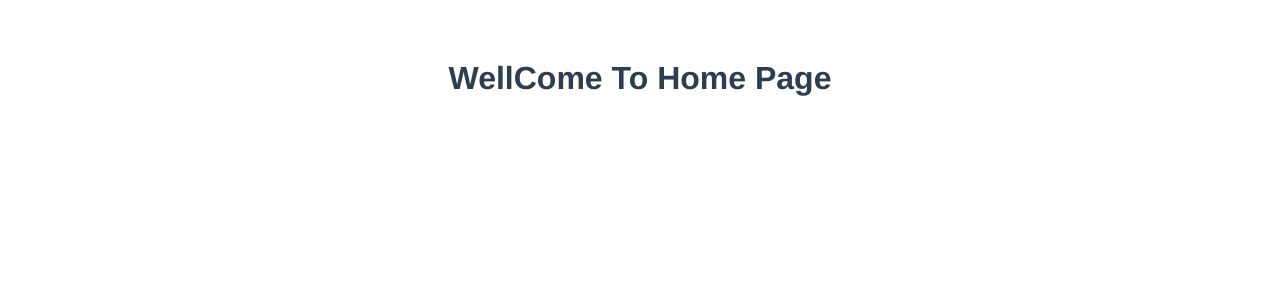
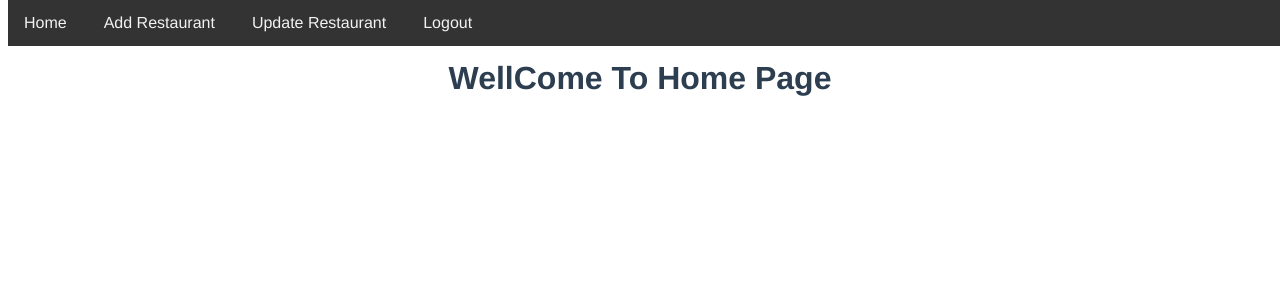
Before and after one commit to ismail306/Vue-Project, a Vue app in the folder rms/: page / in a window 1280 px wide. Shown: the top 300 px of the page. Built offline with nearby package versions, Linux system fonts and the light colour scheme; sample sign-in values are in the browser's storage.

Commit message:
navbar added

```diff
--- /dev/null
+++ b/rms/src/components/Header.vue
@@ -0,0 +1,38 @@
+<template>
+  <div class="navbar">
+    <a href="#">Home</a>
+    <a href="#">Add Restaurant </a>
+    <a href="#">Update Restaurant</a>
+    <a href="#">Logout</a>
+  </div>
+</template>
+
+<script>
+export default {
+  name: "HeaderSection",
+};
+</script>
+
+<style>
+.navbar {
+  overflow: hidden;
+  background-color: #333;
+  position: fixed;
+  top: 0;
+  width: 100%;
+  margin-bottom: 100px;
+}
+.navbar a {
+  float: left;
+  color: #f2f2f2;
+  text-align: center;
+  padding: 14px 16px;
+  text-decoration: none;
+  margin-right: 5px;
+}
+
+.navbar a:hover {
+  background-color: #ddd;
+  color: black;
+}
+</style>
--- a/rms/src/components/Home.vue
+++ b/rms/src/components/Home.vue
@@ -1,10 +1,17 @@
 <template>
-  <h1>WellCome To Home Page</h1>
+  <div>
+    <HeaderSection />
+    <h1>WellCome To Home Page</h1>
+  </div>
 </template>
 
 <script>
+import HeaderSection from "./Header.vue";
 export default {
   name: "HomePage",
+  components: {
+    HeaderSection,
+  },
   mounted() {
     if (!localStorage.getItem("user-info")) {
       this.$router.push({ name: "signup" });
--- a/rms/src/components/Login.vue
+++ b/rms/src/components/Login.vue
@@ -8,7 +8,7 @@
     <div class="authform">
       <input type="text" placeholder="Email" v-model="email" />
       <input type="text" placeholder="Password" v-model="password" />
-      <button @click="signUp" type="button">Log In</button>
+      <button @click="login" type="button">Log In</button>
     </div>
     <p>
       If You are not Registered ,please
@@ -18,6 +18,7 @@
 </template>
 
 <script>
+import axios from "axios";
 export default {
   name: "LoginForm",
   data() {
@@ -26,6 +27,25 @@ export default {
       password: "",
     };
   },
+  methods: {
+    async login() {
+      alert(this.email);
+      let result = await axios.get(
+        `http://localhost:3000/user?email=${this.email}&password=${this.password}`
+      );
+      if (result.status == 200 && result.data.length > 0) {
+        localStorage.setItem("user-info", JSON.stringify(result.data[0]));
+        this.$router.push({ name: "home" });
+      } else {
+        alert("login failed");
+      }
+    },
+  },
+  mounted() {
+    if (localStorage.getItem("user-info")) {
+      this.$router.push({ name: "home" });
+    }
+  },
 };
 </script>
 
```
